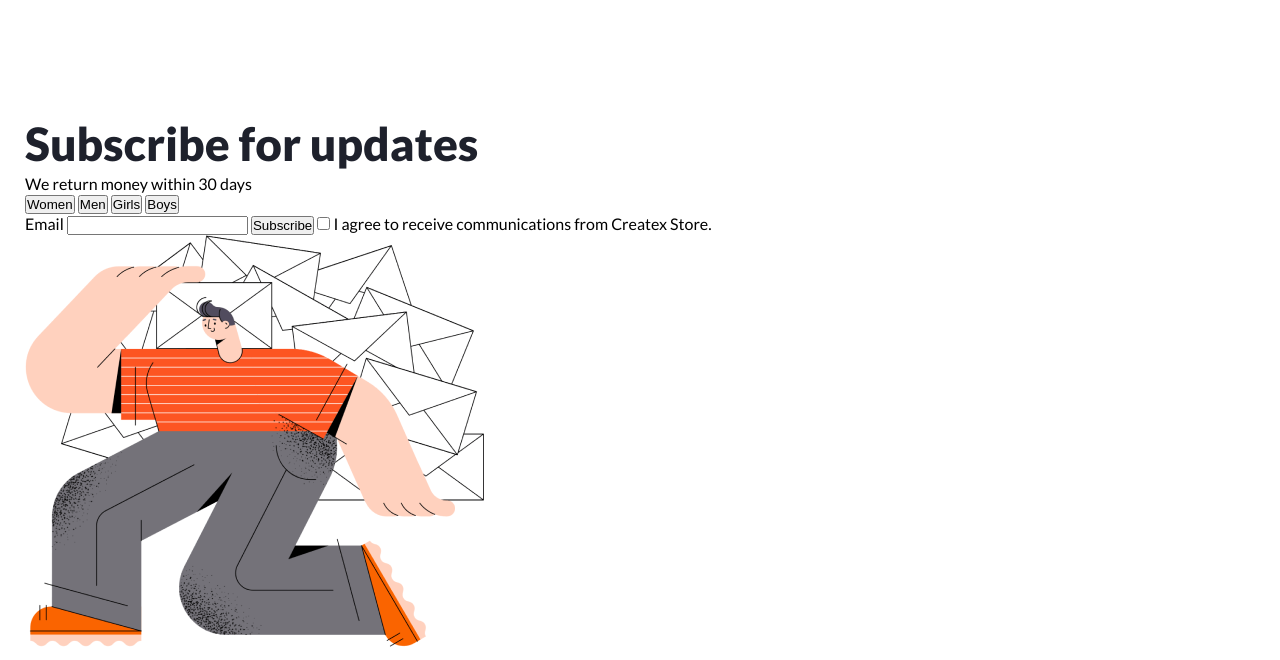
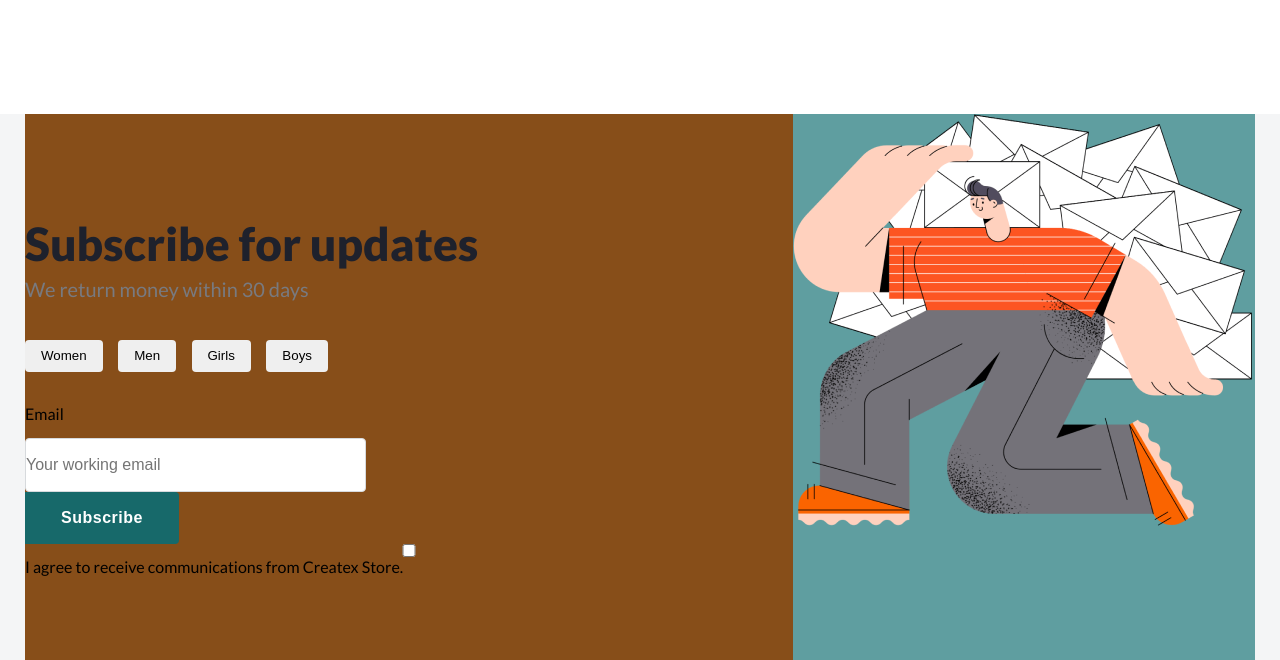
Before and after one commit to Artem-Pot/Online-clothing-and-accessories-store, a plain HTML site: page index.html in a window 1280 px wide. Shown: the part 7995-8655 px from the top of the page. Drawn offline with Linux system fonts and the light colour scheme.

Commit message:
форма отправки

```diff
--- a/css/style.css
+++ b/css/style.css
@@ -1673,27 +1673,38 @@ input[type="text"]:focus {
 
 /* ----------Блок Subscribe -------*/
 .subscribe {
-
+    background-color: #F4F5F6;
 }
 
 .wrapper-block_subscribe {
+    display: flex;
 
 }
 
 .subscribe__block-text {
-
+    width: 769px;
+    height: 546px;
+    background-color: #874E19;
 }
 
 .h2-title_subscribe {
-
+    margin-top: 100px;
 }
 
 .subscribe__description {
-
+    margin-top: 20px;
+    font-weight: 400;
+    font-size: 20px;
+    line-height: 150%;
+    color: #787A80;
 }
 
 .subscribe__box-buttons {
-
+    margin-top: 36px;
+    width: 303px;
+    height: 32px;
+    display: flex;
+    justify-content: space-between;
 }
 
 .button {
@@ -1701,23 +1712,66 @@ input[type="text"]:focus {
 }
 
 .button_subscribe {
-
-}
-
-.button_subscribe-active {
-
+    display: flex;
+    align-items: center;
+    justify-content: center;
+    padding: 5.5px 16px;
+    border: 1px solid #D7DADD;
+    border: none;
+    border-radius: 4px;
+}
+
+.button_subscribe:hover {
+    background: #17696A;
+    color: #FFFFFF;
+    cursor: pointer;
 }
 
 .form-subscribe {
-
+    margin-top: 32px;
+    display: flex;
+    flex-direction:column;
 }
 
 .form-subscribe__description {
-
+    display: inline-block;
+}
+
+input[type="email"] {
+    margin-top: 15px;
+    width: 341px;
+    height: 54px;
+    background: #FFFFFF;
+    border: 1px solid #D7DADD;
+    border-radius: 4px;
+    font-weight: 400;
+    font-size: 16px;
+    line-height: 160%;
+    color: #9A9CA5;
+}
+
+input[type="email"]:focus {
+    outline: 0;
 }
 
 .button_form-subscribe {
-
+    width: 154px;
+    height: 52px;
+    right: 0px;
+    top: 34px;
+    background: #17696A;
+    border-radius: 0px 4px 4px 0px;
+    font-weight: 700;
+    font-size: 16px;
+    line-height: 52px;
+    letter-spacing: 0.5px;
+    color: #FFFFFF;
+    border: none;
+}
+
+.button_form-subscribe:hover {
+    background: #0f5253;
+    cursor: pointer;
 }
 
 .form-subscribe__checkbox {
@@ -1729,7 +1783,9 @@ input[type="text"]:focus {
 }
 
 .subscribe__block-img {
-
+    width: 462px;
+    height: 546px;
+    background-color: cadetblue;
 }
 
 .subscribe__img {
--- a/index.html
+++ b/index.html
@@ -694,7 +694,6 @@
                         </div>
                     </article>
 
-
                     <article class="blog__article">
                         <img class="blog__box-img" src="img/blog/blog2.jpg" alt="Белые кроссовки" width="600" height="306">
                         <div class="blog__box-text">
@@ -768,11 +767,12 @@
 
                     <form class="form-subscribe" action="" method="get">
                         <span class="form-subscribe__description">Email</span>
-                        <input type="email" name="email" id="email" required>
+                        <input type="email" name="email" id="email" required placeholder="Your working email">
                         <button class="button button_form-subscribe" type="submit">Subscribe</button>
                         <input class="form-subscribe__checkbox" type="checkbox" name="form-subscribe__checkbox">
                         <span class="form-subscribe__description-checkbox">I agree to receive communications from Createx Store.</span>
-                      </form>
+                    </form>
+
                 </div>
                 <div class="subscribe__block-img">
                     <img class="subscribe__img" src="img/subscribe.png" alt="Человек и письма" width="461" height="416">
```
